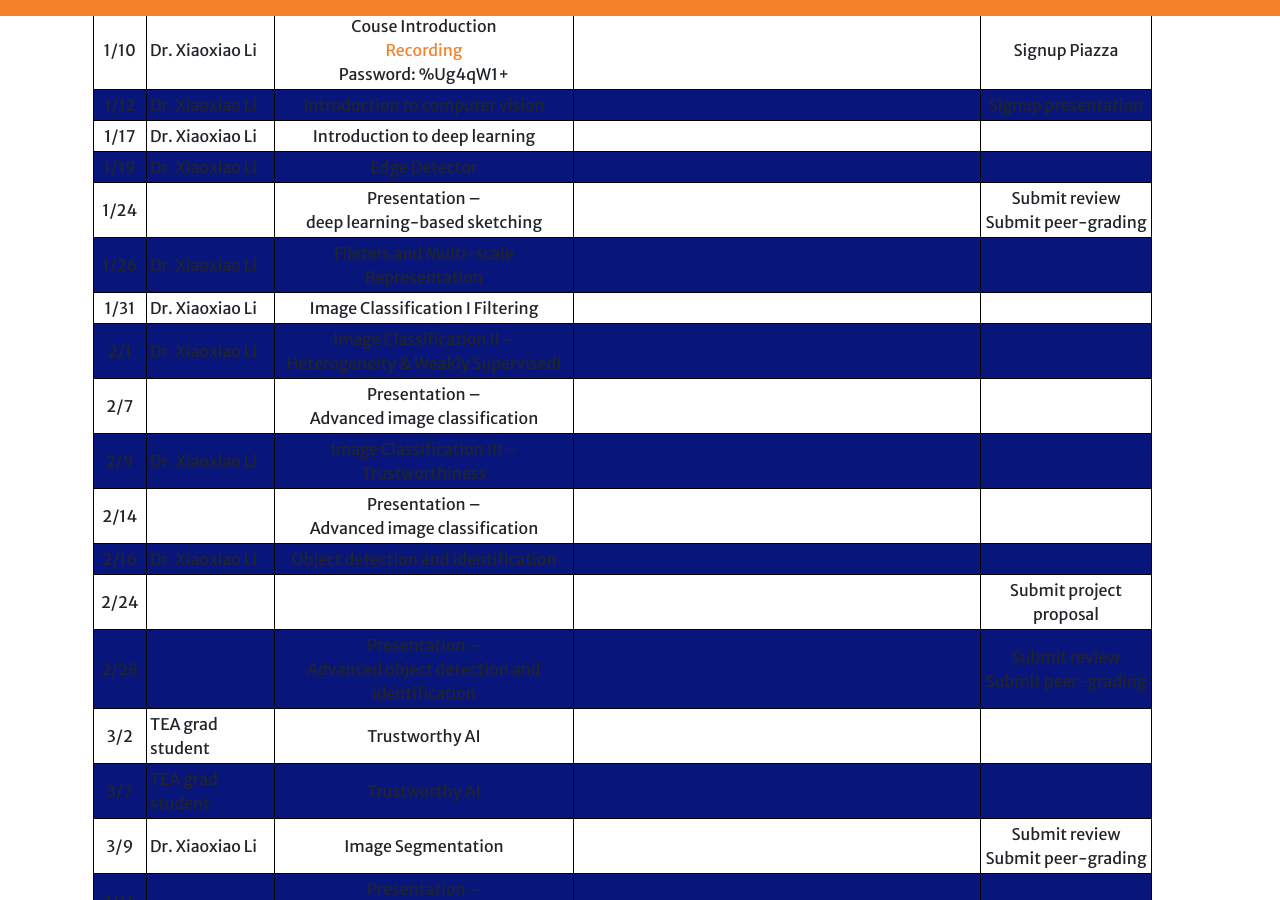
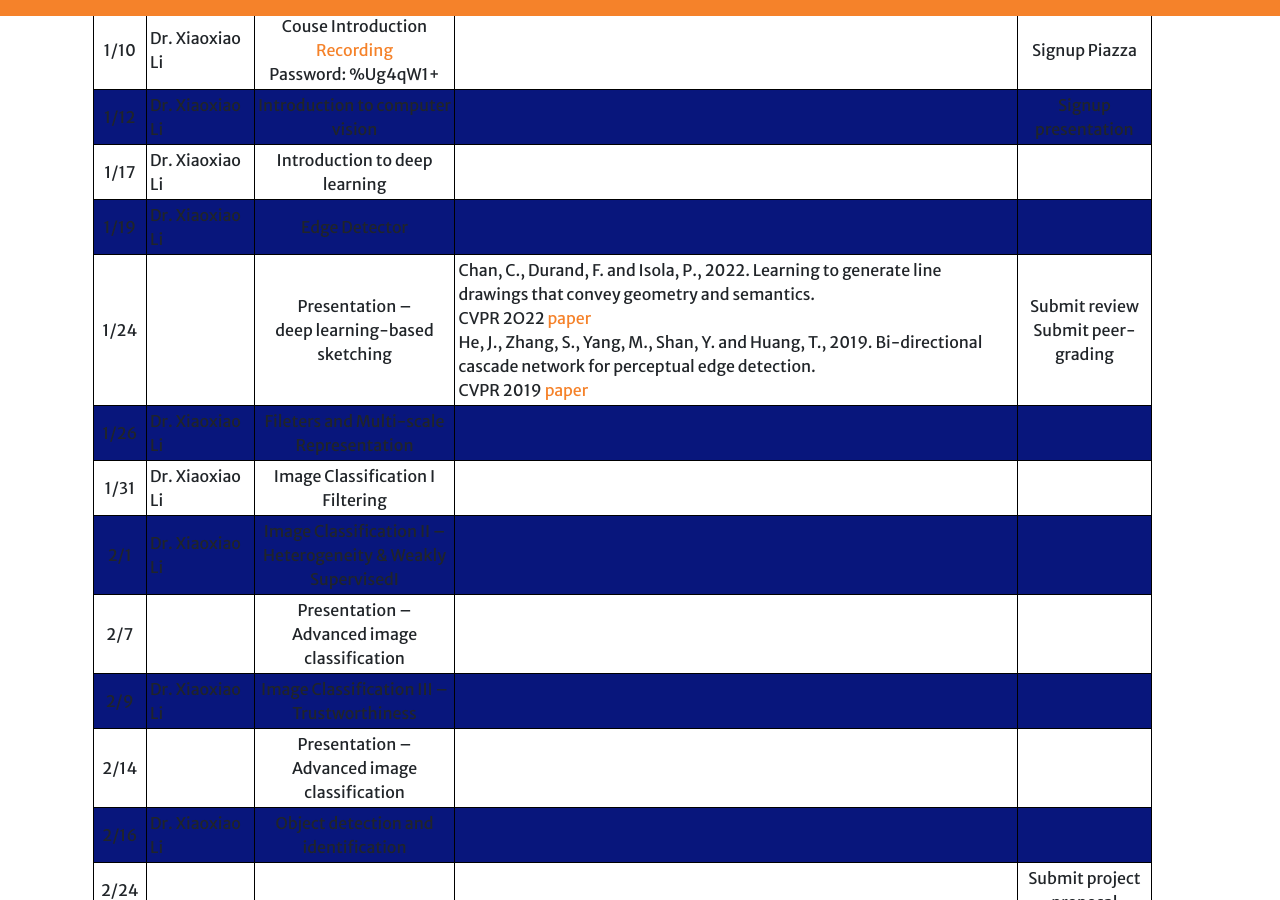
Before and after one commit to xxlya/EECE-570, a Jekyll site: the page built from index.md, in a window 1280 px wide and 900 px high, scrolled down 2333 px. Built offline with Jekyll 4.4.1, drawn with Linux system fonts in a browser that asks for light colours; a script that is not in the unit is left out; our own code applies the rules of GitHub Pages for plain Markdown files.

Commit message:
Update index.md

```diff
--- a/index.md
+++ b/index.md
@@ -103,12 +103,12 @@ Vol. 1. No. 10. New York: Springer series in statistics, 2001.
 Our schedule will be updated during the semesber. Please frequently check the schedule here.
 
 | Dates | Presenters        | Topics                                                               | Suggested papers | Submissions                       |
-|:-------:|-------------------||:---------------------------------:|:-------------------------------------:|:-----------------------------------:|
+|:-------:|-------------------||:---------------------------------:|-------------------------------------||:-----------------------------------:|
 | 1/10  | Dr. Xiaoxiao Li | Couse Introduction <br> [Recording](https://ubc.zoom.us/rec/share/FbuuMyTp_KG8Xv8t2QnHh-dQdqaw2lAp1JXzuu--gF1BEUEDl3fk7yMjkLsYkPoH.y0KnStFcpMnZwPMv) <br> Password: %Ug4qW1+                                               |                  |            Signup Piazza                       |
 | 1/12  | Dr. Xiaoxiao Li | Introduction to computer vision                                      |      <img width=400/>            | Signup presentation               |
 | 1/17  | Dr. Xiaoxiao Li | Introduction to deep learning                                        |                  |                                   |
 | 1/19  | Dr. Xiaoxiao Li | Edge Detector                                                        |                  |                                   |
-| 1/24  |                   | Presentation – <br>  deep learning-based sketching                         |                  | Submit review <br> Submit peer-grading |
+| 1/24  |                   | Presentation – <br>  deep learning-based sketching                         |  Chan, C., Durand, F. and Isola, P., 2022. Learning to generate line drawings that convey geometry and semantics. <br> CVPR 2O22 [paper](https://arxiv.org/pdf/2203.12691.pdf) <br> He, J., Zhang, S., Yang, M., Shan, Y. and Huang, T., 2019. Bi-directional cascade network for perceptual edge detection.  <br> CVPR 2019 [paper](https://arxiv.org/pdf/1902.10903.pdf)           | Submit review <br> Submit peer-grading |
 | 1/26  | Dr. Xiaoxiao Li                  | Fileters and Multi-scale Representation                              |                  |  |
 | 1/31  | Dr. Xiaoxiao Li | Image Classification I Filtering                                               |                  |                                   |
 | 2/1   | Dr. Xiaoxiao Li |  Image Classification II – <br>  Heterogeneity & Weakly SupervisedI                                               |                  |                                   |
```
